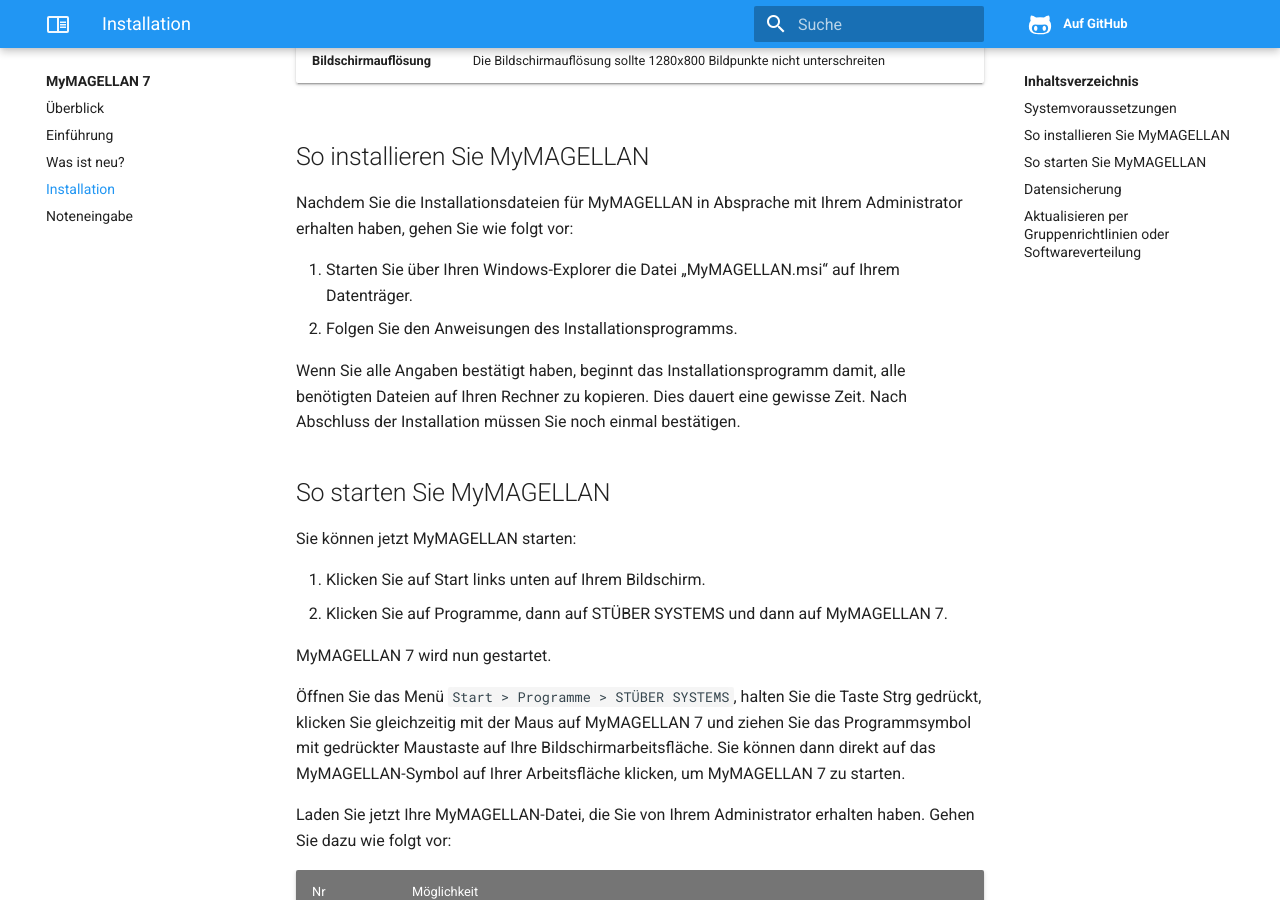
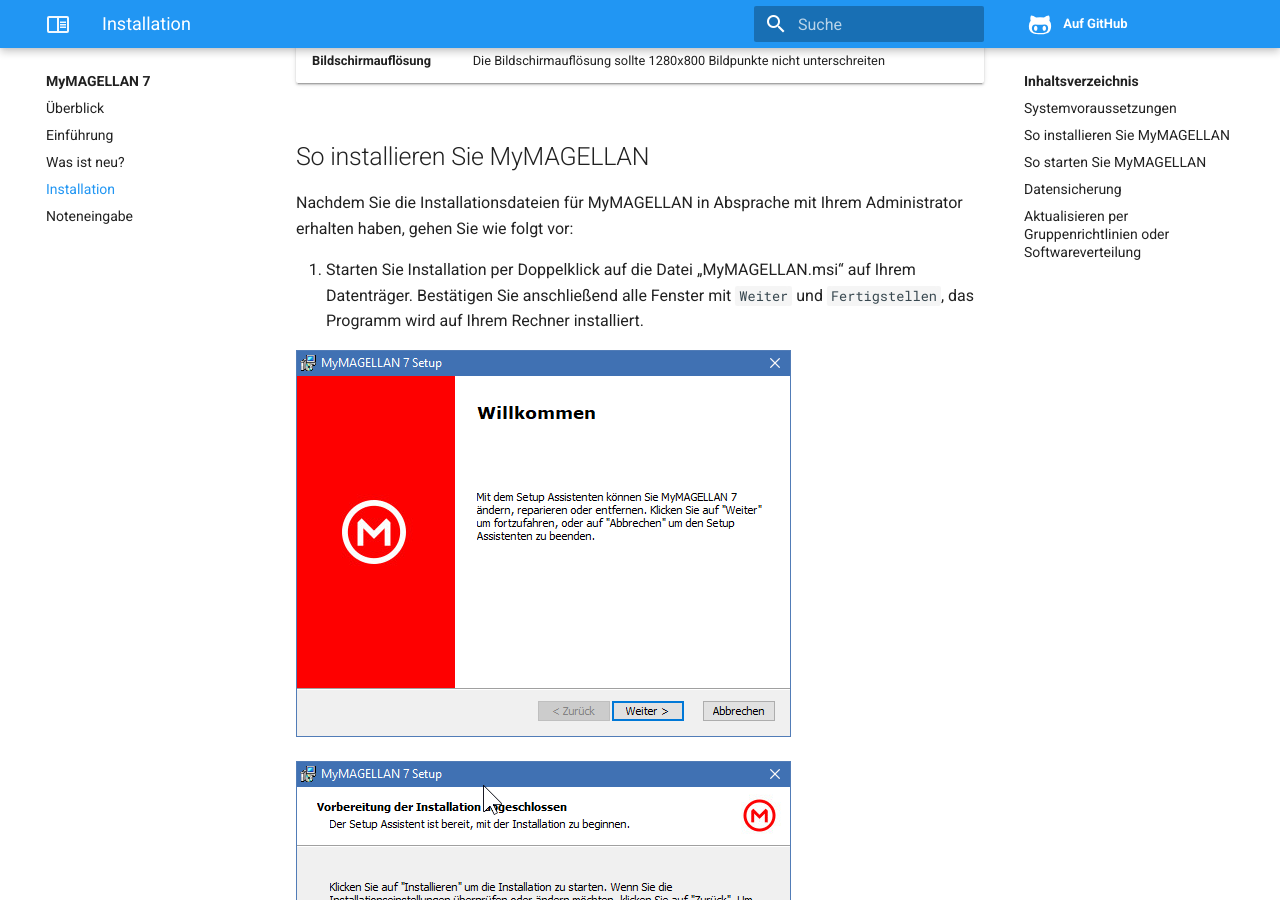
Before and after one commit to stuebersystems/doc.mymagellan7.de, an MkDocs documentation site: the page built from docs/installation.md, in a window 1280 px wide and 900 px high, scrolled down 561 px. Built offline with MkDocs 1.6.1, drawn with Linux system fonts in a browser that asks for light colours; some of the changed text lies outside the part shown.

Commit message:
no message

```diff
--- a/docs/installation.md
+++ b/docs/installation.md
@@ -19,11 +19,19 @@ MyMAGELLAN ist kompatibel mit folgenden Betriebssystemen:
 
 Nachdem Sie die Installationsdateien für MyMAGELLAN in Absprache mit Ihrem Administrator erhalten haben, gehen Sie wie folgt vor:
 
-1. Starten Sie über Ihren Windows-Explorer die Datei „MyMAGELLAN.msi“ auf Ihrem Datenträger.
+1. Starten Sie Installation per Doppelklick auf die Datei „MyMAGELLAN.msi“ auf Ihrem Datenträger. Bestätigen Sie anschließend alle Fenster mit `Weiter` und `Fertigstellen`, das Programm wird auf Ihrem Rechner installiert.
 
-2. Folgen Sie den Anweisungen des Installationsprogramms.
 
-Wenn Sie alle Angaben bestätigt haben, beginnt das Installationsprogramm damit, alle benötigten Dateien auf Ihren Rechner zu kopieren. Dies dauert eine gewisse Zeit. Nach Abschluss der Installation müssen Sie noch einmal bestätigen.
+![Bestätigen Sie mit Weiter!](assets/images/installation/01.png)
+
+![Klicken Sie auf Installieren!](assets/images/installation/02.png)
+
+![MyMagellan wird auf Ihrem Rechner installiert.](assets/images/installation/03.png)
+
+![Klicken Sie auf Fertigstellen!](assets/images/installation/04.png)
+
+
+MyMagellan ist auf Ihren Rechner installiert!
 
 ## So starten Sie MyMAGELLAN
 
```
Also changed, not shown: docs/assets/images/installation/01.png (added), docs/assets/images/installation/02.png (added), docs/assets/images/installation/03.png (added), docs/assets/images/installation/04.png (added).
